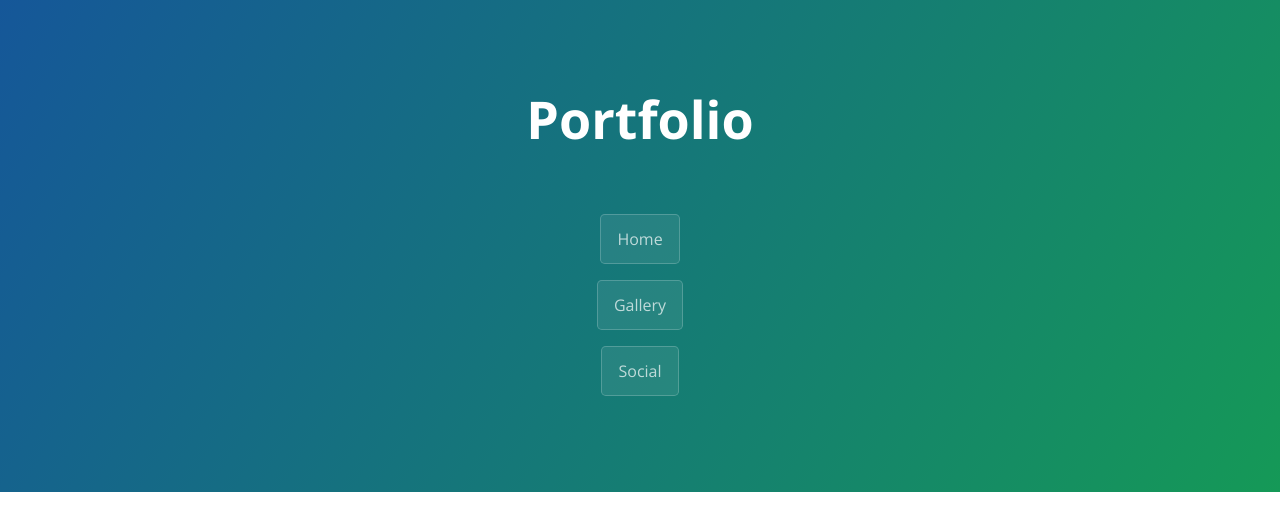
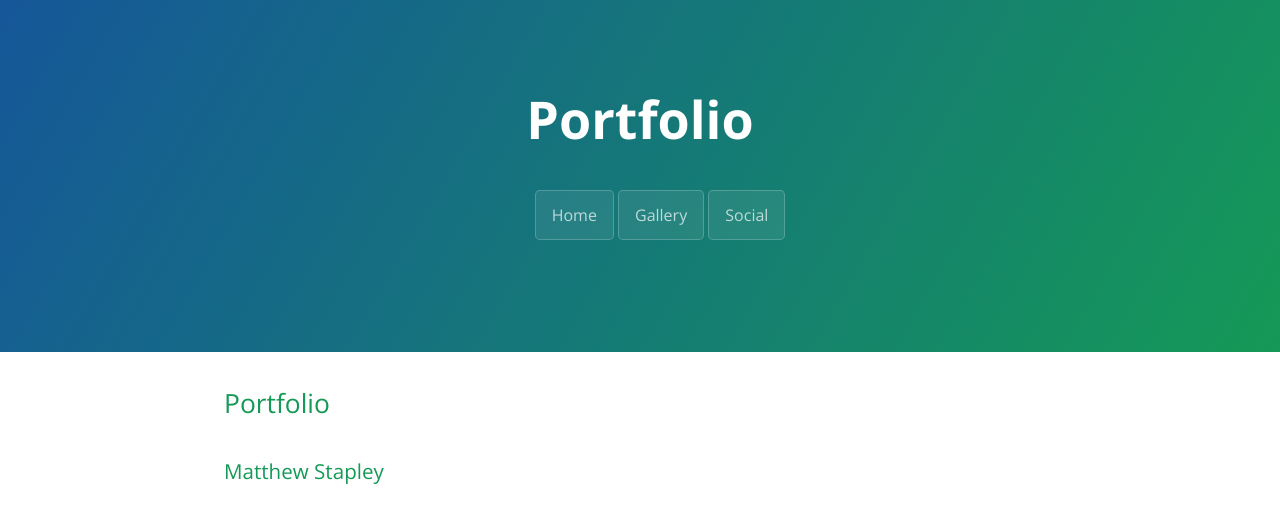
Before and after one commit to buxtonwat3r/portfolio, a Jekyll site: the page built from index.md, in a window 1280 px wide. Shown: the top 524 px of the page. Built offline with Jekyll 4.4.1, drawn with Linux system fonts in a browser that asks for light colours; our own code applies the rules of GitHub Pages for plain Markdown files; the repository's description, which GitHub fills in, is left out.

Commit message:
Update jekyll-theme-cayman.scss

```diff
--- a/_sass/jekyll-theme-cayman.scss
+++ b/_sass/jekyll-theme-cayman.scss
@@ -23,6 +23,9 @@
 
 nav ul {
  list-style-type: none;
+}
+
+nav ul li {
  display:inline;
 }
 
```
